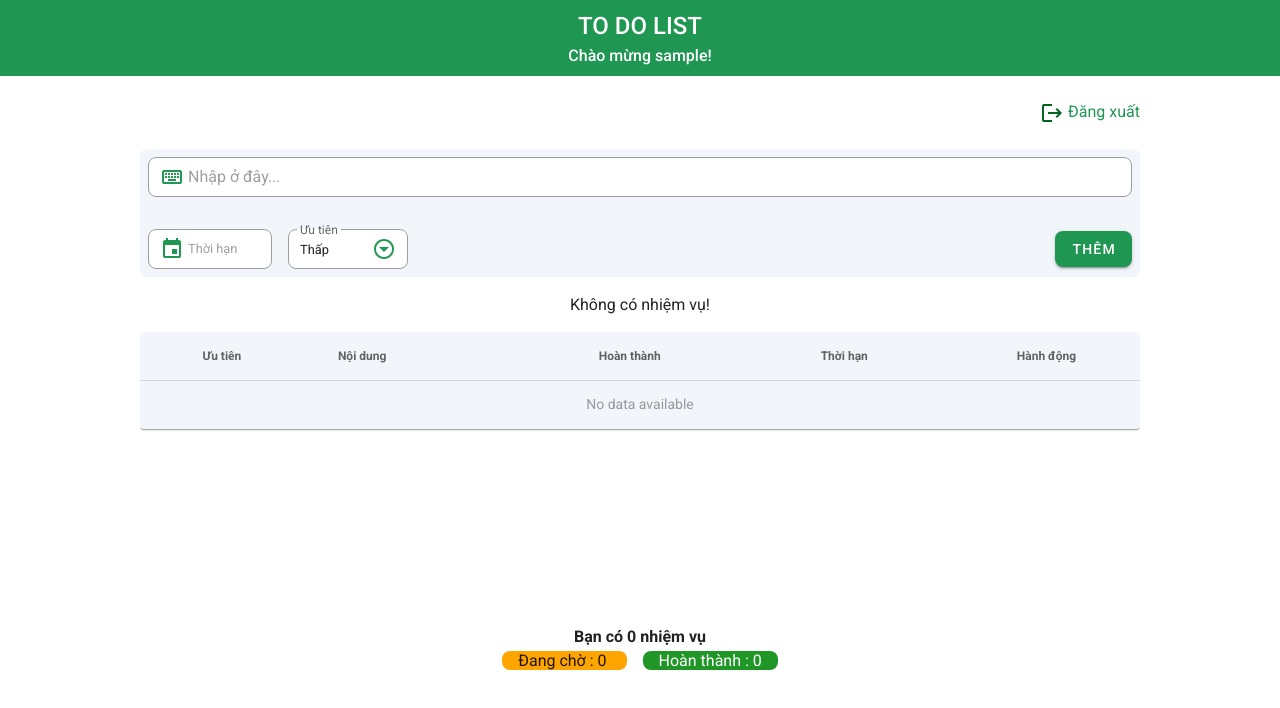
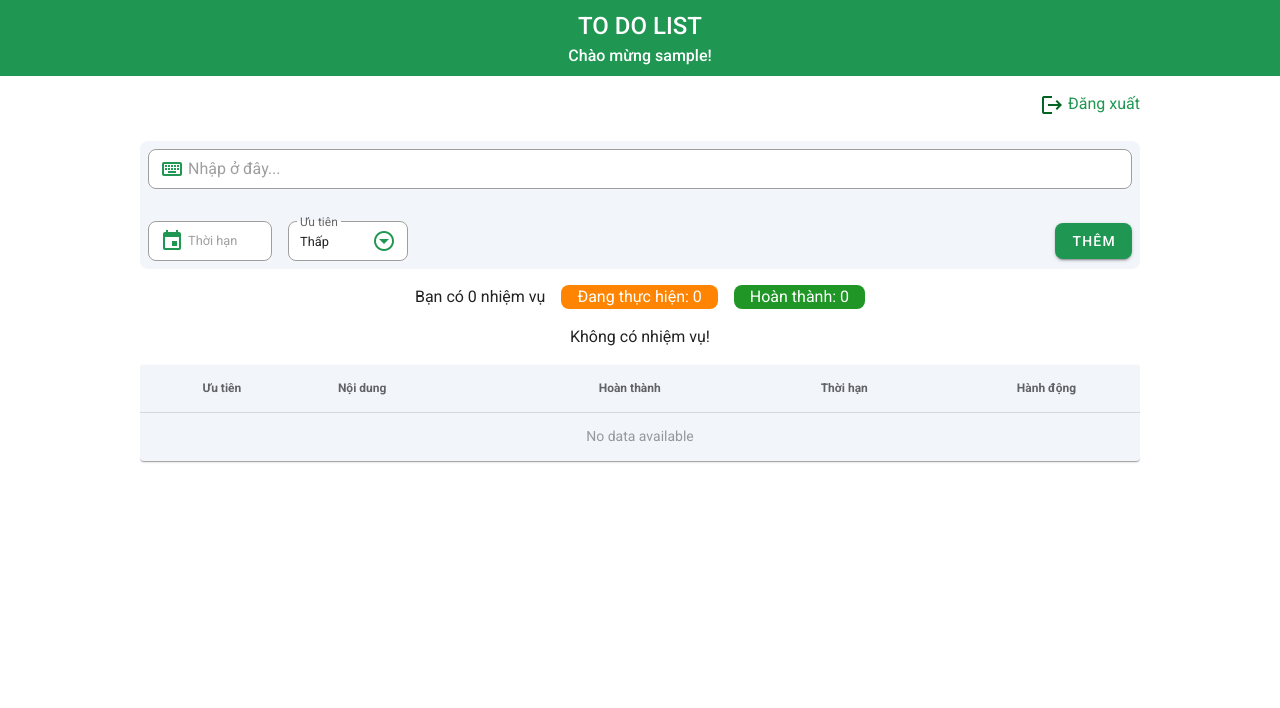
Before and after one commit to joker20-kiddihub/Todo, a Vue app: page / in a window 1280 px wide. Shown: the top 708 px of the page. Built offline with nearby package versions, Linux system fonts and the light colour scheme; sample sign-in values are in the browser's storage.

Commit message:
Complete todo app interface

```diff
--- /dev/null
+++ b/src/Screens/Home/Components/CountTodo.vue
@@ -0,0 +1,38 @@
+<template>
+	<div
+		class="text-center d-flex align-center justify-center"
+		style="flex-wrap: wrap"
+	>
+		<div class="mr-2 ml-2">Bạn có {{ allTasks }} nhiệm vụ</div>
+		<div class="d-flex">
+			<div
+				style="background: #ff8401; border-radius: 8px"
+				class="pl-4 pr-4 mr-2 ml-2 white--text"
+			>
+				Đang thực hiện: {{ notDone }}
+			</div>
+
+			<div
+				style="background: #1f9625; border-radius: 8px"
+				class="pl-4 pr-4 mr-2 ml-2 white--text"
+			>
+				Hoàn thành: {{ Done }}
+			</div>
+		</div>
+	</div>
+</template>
+<script>
+export default {
+	computed: {
+		notDone() {
+			return this.$store.getters.notDone;
+		},
+		Done() {
+			return this.$store.getters.Done;
+		},
+		allTasks() {
+			return this.$store.getters.allTasks;
+		},
+	},
+};
+</script>
--- a/src/Screens/Home/Components/Footer.vue
+++ /dev/null
@@ -1,36 +0,0 @@
-<template>
-	<div class="text-center">
-		<b> Bạn có {{ allTasks }} nhiệm vụ </b>
-		<br />
-		<span
-			style="background: orange; border-radius: 8px"
-			class="pl-4 pr-4 mr-4"
-		>
-			Đang chờ : {{ notDone }}
-		</span>
-
-		<span
-			style="background: #1f9625; border-radius: 8px"
-			class="white--text pl-4 pr-4"
-		>
-			Hoàn thành : {{ Done }}
-		</span>
-
-		<br />
-	</div>
-</template>
-<script>
-export default {
-	computed: {
-		notDone() {
-			return this.$store.getters.notDone;
-		},
-		Done() {
-			return this.$store.getters.Done;
-		},
-		allTasks() {
-			return this.$store.getters.allTasks;
-		},
-	},
-};
-</script>
--- a/src/Screens/Home/Components/Todo.vue
+++ b/src/Screens/Home/Components/Todo.vue
@@ -15,13 +15,14 @@
 				></div>
 				<h4
 					:style="{ color: priorities[item.priority_id].color }"
-					class="ml-2"
+					class="pl-2"
 				>
 					{{ priorities[item.priority_id].name }}
 				</h4>
 			</div>
 		</td>
-		<td :class="isMobile ? 'is-mobile' : ''" style="width: 40%">
+
+		<td :class="isMobile ? 'is-mobile' : ''" style="width: 35%">
 			<div :class="!isMobile ? 'mobile-header' : ''">Nội dung</div>
 			<div style="max-width: 270px">
 				<h2
@@ -48,24 +49,42 @@
 			</div>
 		</td>
 
-		<td :class="isMobile ? 'is-mobile' : ''">
+		<td :class="isMobile ? 'is-mobile' : ''" class="mr-0 pr-0">
 			<div :class="!isMobile ? 'mobile-header' : ''">Hoàn thành</div>
-			<div class="d-flex justify-center">
-				<v-checkbox
-					on-icon="mdi-check-circle-outline"
-					off-icon="mdi-checkbox-blank-circle-outline"
-					type="checkbox"
+			<div class="d-flex justify-center ml-2" style="width: 160px">
+				<v-select
+					:items="complete"
 					v-model="item.completed"
-					color="#1f9652"
-					class="d-flex align-center justify-center"
-					:style="!isMobile ? { 'margin-right': '20px' } : ''"
+					item-text="name"
+					item-value="id"
+					style="font-size: 0.9rem"
+					hide-details
+					class="rounded-lg"
+					dense
+					flat
+					solo
+					background-color="body"
+					append-icon=""
 				>
-				</v-checkbox>
+					<template v-slot:selection="{ item }">
+						<span
+							class="d-flex justify-center white--text rounded-lg align-center font-weight-medium"
+							style="width: 120px; height: 20px"
+							:style="{
+								backgroundColor: item.color,
+							}"
+						>
+							{{ item.name }}
+						</span>
+						<v-icon>mdi-menu-down</v-icon>
+					</template>
+				</v-select>
 			</div>
 		</td>
+
 		<td
 			:class="isMobile ? 'is-mobile' : ''"
-			style="text-align: center; vertical-align: middle"
+			style="text-align: center; vertical-align: middle; height: 60px"
 		>
 			<div :class="!isMobile ? 'mobile-header' : ''">Thời hạn</div>
 			<v-list-item-action style="" class="ma-0">
@@ -118,14 +137,14 @@
 			<div class="d-flex align-center justify-center">
 				<v-icon
 					@click="edit(item)"
-					size="24"
-					class="white--text pa-1 rounded-lg ma-1"
+					size="22"
+					class="white--text pa-1 rounded-lg ma-1a"
 					style="background-color: orange"
 					>mdi-pencil-outline
 				</v-icon>
 				<v-icon
 					@click="Delete(item)"
-					size="24"
+					size="22"
 					class="white--text pa-1 rounded-lg ma-1"
 					style="background-color: red"
 					>mdi-trash-can-outline
@@ -136,6 +155,8 @@
 </template>
 
 <script>
+import colors from "../../../Config/colors";
+
 const LOCAL_STORAGE_KEY = "todo";
 
 export default {
@@ -150,6 +171,19 @@ export default {
 			editing: this.$store.state.editing,
 			deadline: this.$store.state.deadlines,
 			modal: false,
+
+			complete: [
+				{
+					id: 0,
+					name: "Đang thực hiện",
+					color: colors.orange,
+				},
+				{
+					id: 1,
+					name: "Hoàn thành",
+					color: colors.green,
+				},
+			],
 		};
 	},
 
--- a/src/Screens/Home/HomePage.vue
+++ b/src/Screens/Home/Index.vue
@@ -3,7 +3,7 @@
 		<Header />
 		<v-container class="fluid justify-center pa-2 d-flex align-center">
 			<v-card class="elevation-0" width="1000px">
-				<div class="mt-4 d-flex justify-end">
+				<div class="mt-2 d-flex justify-end">
 					<router-link
 						to="/login"
 						style="color: #1f9652; text-decoration: none"
@@ -14,7 +14,7 @@
 				</div>
 				<v-card
 					class="justify-center ma-0 elevation-0 d-flex"
-					height="500"
+					height="100%"
 					color="white"
 					width="1200"
 				>
@@ -24,10 +24,11 @@
 						width="100%"
 					>
 						<AddTodo :priorities="priorities" />
+						<CountTodo />
 						<v-list
 							color="transparent"
-							height="300"
-							class="overflow-auto pa-0"
+							height="50vh"
+							class="overflow-auto pa-0 mt-4"
 						>
 							<TodoList
 								:headers="headers"
@@ -36,7 +37,6 @@
 						</v-list>
 					</v-card>
 				</v-card>
-				<Footer />
 			</v-card>
 		</v-container>
 	</div>
@@ -49,12 +49,12 @@ import { mapState, mapActions } from "vuex";
 import AddTodo from "./Components/AddTodo.vue";
 import TodoList from "./Components/TodoList.vue";
 import Header from "./Components/Header.vue";
-import Footer from "./Components/Footer.vue";
+import CountTodo from "./Components/CountTodo.vue";
 
 import colors from "../../Config/colors";
 
 export default {
-	components: { AddTodo, TodoList, Header, Footer },
+	components: { AddTodo, TodoList, Header, CountTodo },
 	data() {
 		return {
 			toDos: this.$store.state.toDos,
--- a/src/Stores/mutations.js
+++ b/src/Stores/mutations.js
@@ -6,7 +6,7 @@ export default {
 			state.toDos.push({
 				id: Math.floor(Math.random() * 100),
 				name: payload.newToDo,
-				completed: false,
+				completed: 0,
 				user_id: account.state.user.id,
 				create_at: Date().toString(),
 				priority_id: payload.priorityId,
--- a/src/router.js
+++ b/src/router.js
@@ -1,7 +1,7 @@
 import Vue from "vue";
 import Router from "vue-router";
 
-import HomePage from "./Screens/Home/HomePage";
+import HomePage from "./Screens/Home/Index.vue";
 import LoginPage from "./Screens/Auth/LoginPage";
 
 Vue.use(Router);
```
